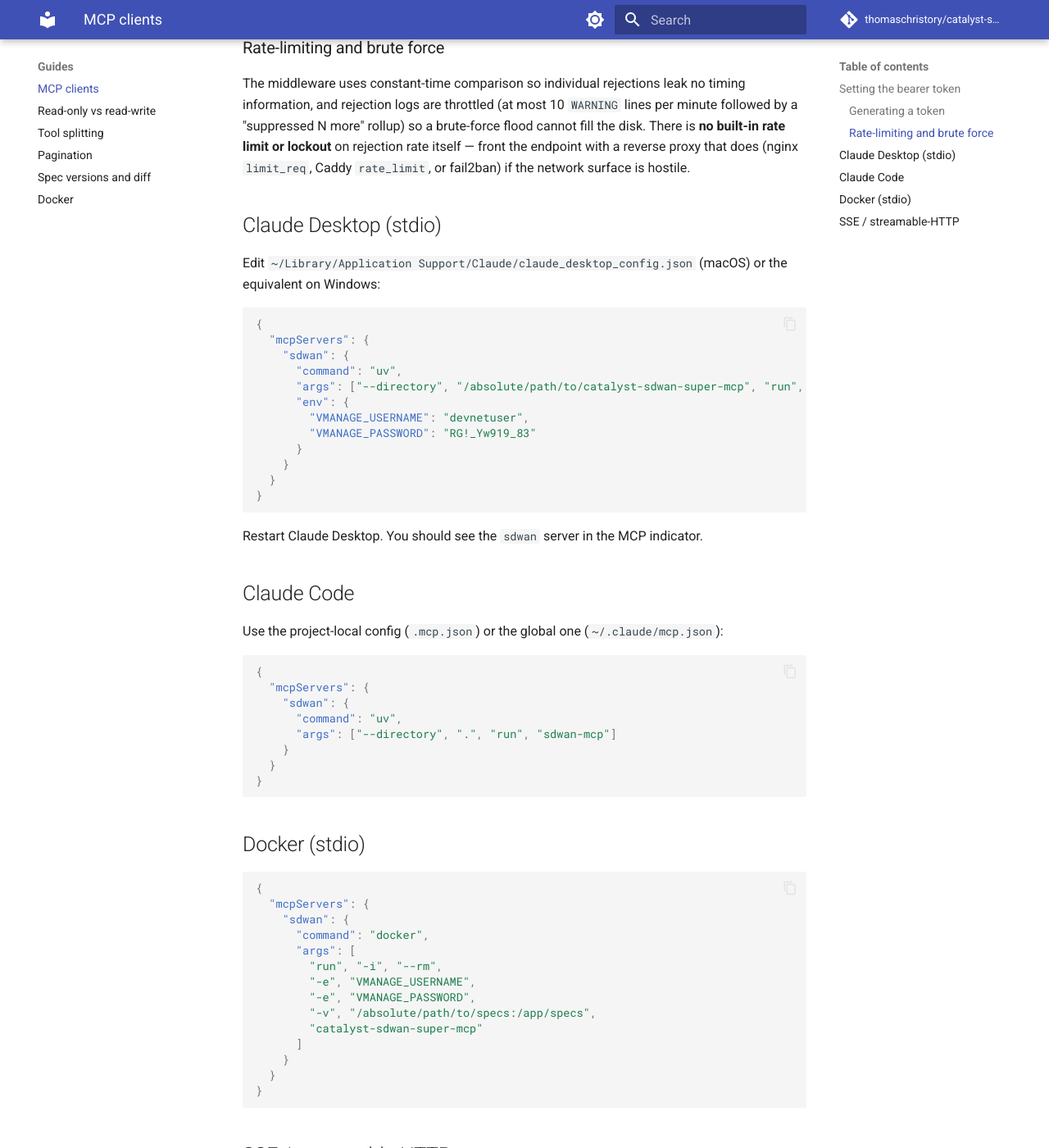
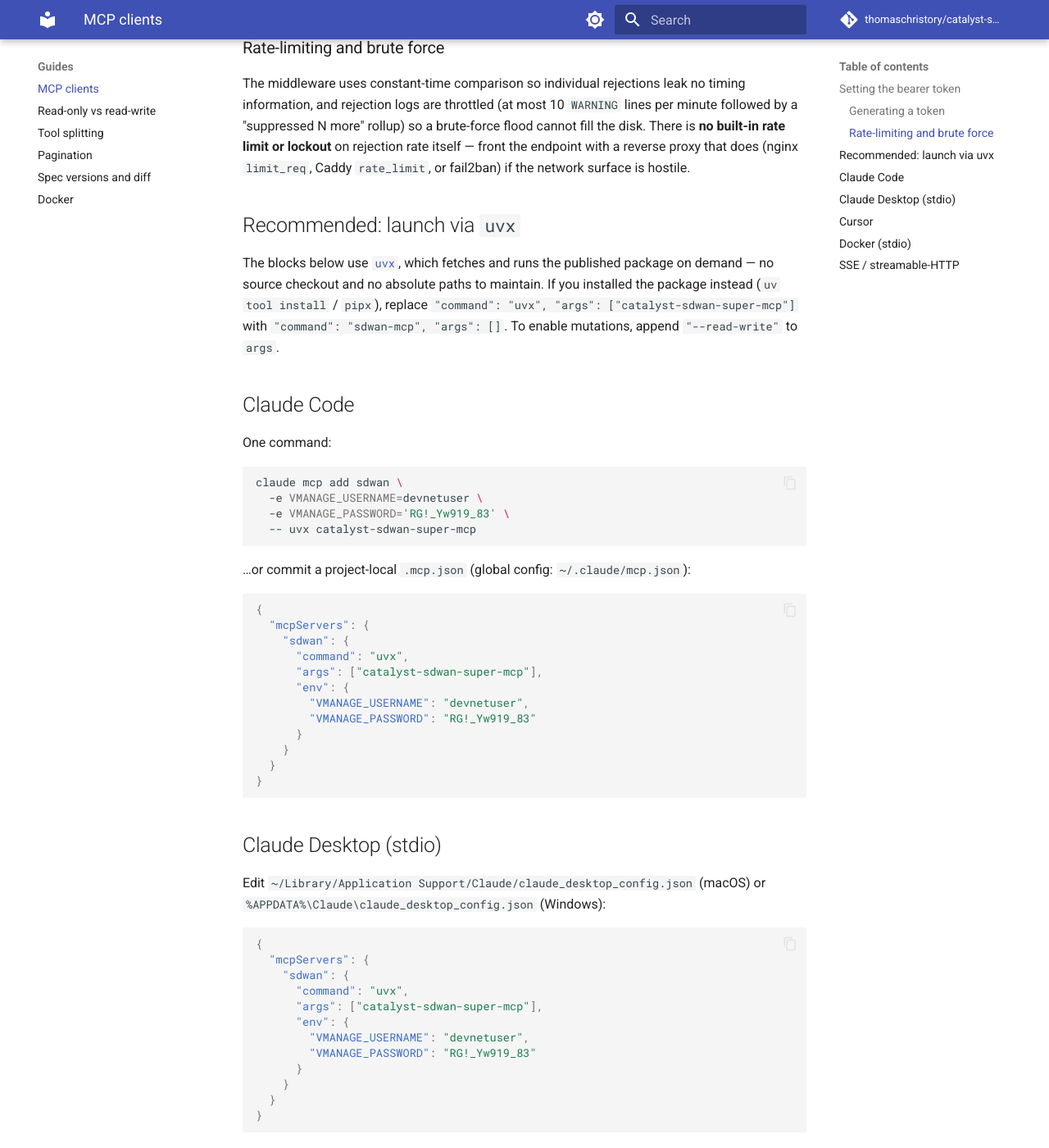
Before and after one commit to thomaschristory/catalyst-sdwan-super-mcp, an MkDocs documentation site: the page built from docs/guides/mcp-clients.md, in a window 1280 px wide and 1400 px high, scrolled down 1430 px. Shown: the whole window at 82% size. Built offline with MkDocs 1.6.1 and Material for MkDocs 9.7.7, drawn with Linux system fonts in a browser that asks for light colours; comment, search, counter and statistics services are not loaded; some of the changed text lies outside the part shown.

Commit message:
docs: modernize README — uvx/pipx quick start, per-client MCP config, fresh Status (#80)
Lead with uvx (zero-install) and pipx/uv tool install instead of git clone;
demote the source checkout to a "Develop / hack on it" note. Add an "Add it to
your MCP client" section with copy-paste blocks for Claude Code (claude mcp add
+ .mcp.json), Claude Desktop, Cursor, and a generic stdio note — all using the
published CLI via uvx. Rewrite the stale "Status" section to reflect actual
maturity (PyPI, RO-default, auth/transport/pagination/debug feature set).

Mirror the same uvx/installed-CLI patterns across the docs so the site doesn't
drift: getting-started/install.md (uvx-first), first-run.md, sandbox.md (no-clone
path), and guides/mcp-clients.md (uvx blocks + Cursor section).

Co-Authored-By: Claude Opus 4.8 (1M context) <noreply@anthropic.com>

````diff
--- a/docs/guides/mcp-clients.md
+++ b/docs/guides/mcp-clients.md
@@ -75,16 +75,53 @@ or lockout** on rejection rate itself — front the endpoint with a reverse
 proxy that does (nginx `limit_req`, Caddy `rate_limit`, or fail2ban) if
 the network surface is hostile.
 
-## Claude Desktop (stdio)
+## Recommended: launch via `uvx`
 
-Edit `~/Library/Application Support/Claude/claude_desktop_config.json` (macOS) or the equivalent on Windows:
+The blocks below use [`uvx`](https://docs.astral.sh/uv/), which fetches and runs the
+published package on demand — no source checkout and no absolute paths to maintain.
+If you installed the package instead (`uv tool install` / `pipx`), replace
+`"command": "uvx", "args": ["catalyst-sdwan-super-mcp"]` with
+`"command": "sdwan-mcp", "args": []`. To enable mutations, append `"--read-write"`
+to `args`.
+
+## Claude Code
+
+One command:
+
+```bash
+claude mcp add sdwan \
+  -e VMANAGE_USERNAME=devnetuser \
+  -e VMANAGE_PASSWORD='RG!_Yw919_83' \
+  -- uvx catalyst-sdwan-super-mcp
+```
+
+…or commit a project-local `.mcp.json` (global config: `~/.claude/mcp.json`):
 
 ```json
 {
   "mcpServers": {
     "sdwan": {
-      "command": "uv",
-      "args": ["--directory", "/absolute/path/to/catalyst-sdwan-super-mcp", "run", "sdwan-mcp"],
+      "command": "uvx",
+      "args": ["catalyst-sdwan-super-mcp"],
+      "env": {
+        "VMANAGE_USERNAME": "devnetuser",
+        "VMANAGE_PASSWORD": "RG!_Yw919_83"
+      }
+    }
+  }
+}
+```
+
+## Claude Desktop (stdio)
+
+Edit `~/Library/Application Support/Claude/claude_desktop_config.json` (macOS) or `%APPDATA%\Claude\claude_desktop_config.json` (Windows):
+
+```json
+{
+  "mcpServers": {
+    "sdwan": {
+      "command": "uvx",
+      "args": ["catalyst-sdwan-super-mcp"],
       "env": {
         "VMANAGE_USERNAME": "devnetuser",
         "VMANAGE_PASSWORD": "RG!_Yw919_83"
@@ -96,20 +133,27 @@ Edit `~/Library/Application Support/Claude/claude_desktop_config.json` (macOS) o
 
 Restart Claude Desktop. You should see the `sdwan` server in the MCP indicator.
 
-## Claude Code
+## Cursor
 
-Use the project-local config (`.mcp.json`) or the global one (`~/.claude/mcp.json`):
+Add to `~/.cursor/mcp.json` (global) or `.cursor/mcp.json` (per project):
 
 ```json
 {
   "mcpServers": {
     "sdwan": {
-      "command": "uv",
-      "args": ["--directory", ".", "run", "sdwan-mcp"]
+      "command": "uvx",
+      "args": ["catalyst-sdwan-super-mcp"],
+      "env": {
+        "VMANAGE_USERNAME": "devnetuser",
+        "VMANAGE_PASSWORD": "RG!_Yw919_83"
+      }
     }
   }
 }
 ```
+
+Other stdio clients (Cline, Continue, Windsurf, Zed, …) use the same shape: the
+`uvx catalyst-sdwan-super-mcp` command with `VMANAGE_*` in the environment.
 
 ## Docker (stdio)
 
@@ -135,7 +179,7 @@ Use the project-local config (`.mcp.json`) or the global one (`~/.claude/mcp.jso
 For clients that connect over the network rather than spawning a subprocess:
 
 ```bash
-uv run sdwan-mcp --transport sse --host 0.0.0.0 --port 8000
+sdwan-mcp --transport sse --host 0.0.0.0 --port 8000
 ```
 
 When exposing the server over the network, configure bearer token auth via
````
Also changed, not shown: README.md (+118 -23 lines), docs/getting-started/first-run.md (+9 -4 lines), docs/getting-started/install.md (+21 -10 lines), docs/getting-started/sandbox.md (+12 -2 lines).
